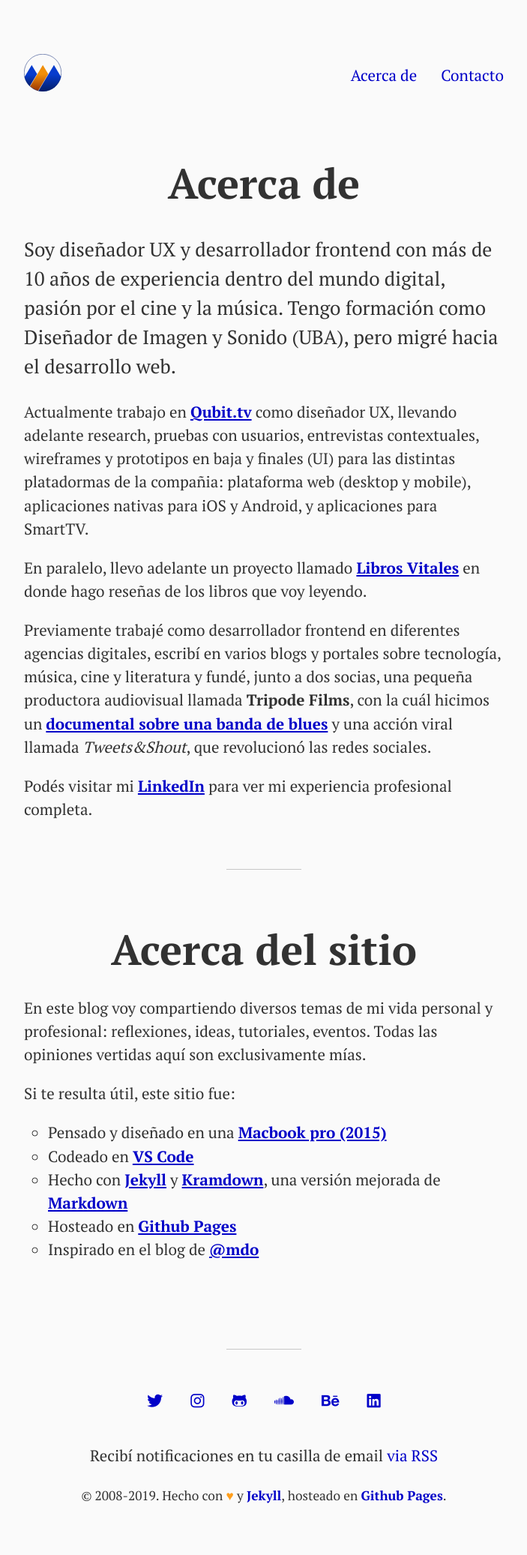
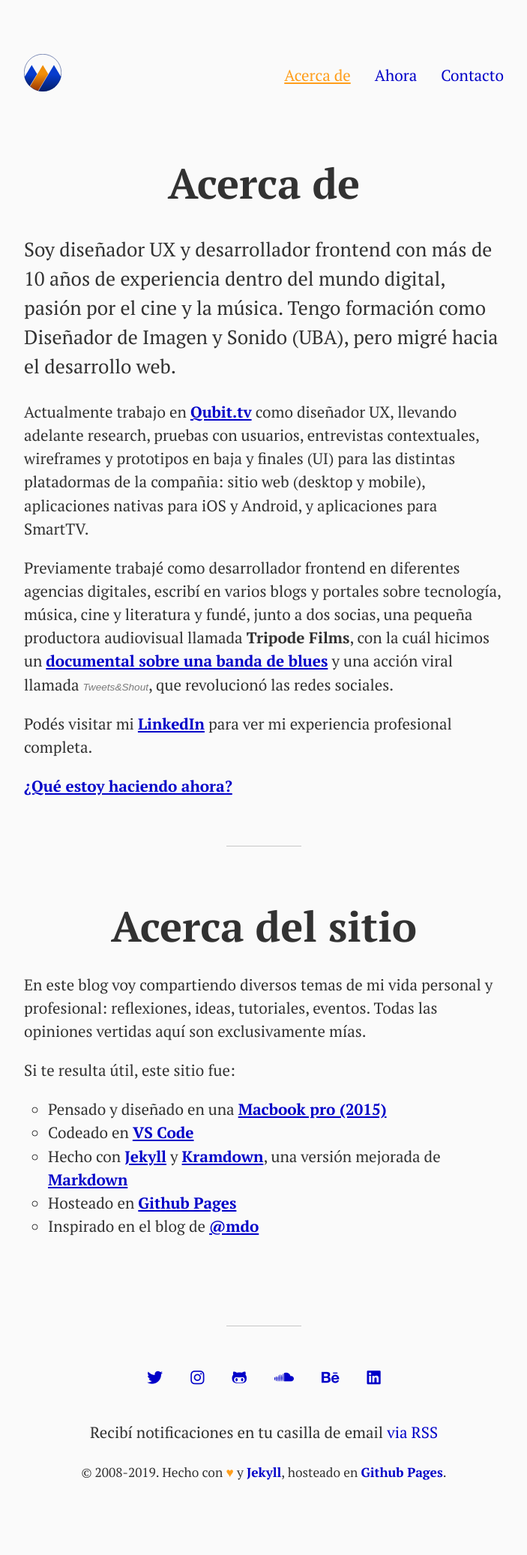
Before and after one commit to martinmasignano/martinmasignano.github.io, a Jekyll site: the page built from about.md, in a window 1280 px wide. Shown: the whole page at 75% size, without its empty margins (288-991 px from the left). Built offline with Jekyll 4.4.1, drawn with Linux system fonts in a browser that asks for light colours; nearby versions of some CDN libraries; after the commit the page ends 2043 px from its top, so only the background shows below that.

Commit message:
Ajustes en menu, agrego carpeta drafts y página de ahora

```diff
--- a/_includes/header.html
+++ b/_includes/header.html
@@ -10,10 +10,10 @@
     {%- if page_paths -%}
         <nav class="site-nav">
             <ul>
-                {%- for path in page_paths -%}
-                {%- assign my_page = site.pages | where: "path", path | first -%}
+                {% assign pages_list = (site.pages | sort: 'order') %}
+                {% for my_page in pages_list %}
                     {%- if my_page.title -%}
-                    <li>
+                    <li class="{% if my_page.url == page.url %}active{% endif %}">
                         <a class="page-link" href="{{ my_page.url | relative_url }}">{{ my_page.title | escape }}</a>
                     </li>
                     {%- endif -%}
--- a/_sass/minimal/base.scss
+++ b/_sass/minimal/base.scss
@@ -23,6 +23,13 @@ hr {
     border: 0;
 }
 
+em {
+    font-size: .85rem;
+    font-family: sans-serif;
+    font-style: italic;
+    color: #7a7a7a;
+}
+
 .heart {
     color: $heart;
 }
--- a/_sass/minimal/layout.scss
+++ b/_sass/minimal/layout.scss
@@ -46,6 +46,17 @@ main {
 nav {
     display: block;
     text-align: right;
+
+    ul {
+        li {
+            &.active {
+                a {
+                    color: $active-color;
+                    text-decoration: underline;
+                }
+            }
+        }
+    }
 }
 
 .post {
@@ -73,6 +84,7 @@ nav {
 
         .post-meta {
             float: right;
+            padding: .2rem 0;
         }
     }
 }
@@ -83,6 +95,7 @@ nav {
 
 .post-meta {
     color: lighten($text-color, 40);
+    font-size: 85%;
 }
 
 .post-content {
@@ -112,10 +125,7 @@ nav {
         max-width: 75%;
         padding: 0;
         margin: -1rem auto 2rem;
+        text-align: center;
         font-size: .6875rem;
-        font-family: sans-serif;
-        font-style: italic;
-        color: #7a7a7a;
-        text-align: center;
     }
 }
--- a/_sass/minimal/variables.scss
+++ b/_sass/minimal/variables.scss
@@ -10,6 +10,8 @@ $link-color: $dark-blue;
 $text-color: $mine-shaft;
 $heart: $tree-poppy;
 
+$active-color: $heart;
+
 //$font-base: 'PT Sans', sans-serif;
 //$font-headings: 'PT Serif', serif;
 
--- a/about.md
+++ b/about.md
@@ -2,16 +2,17 @@
 layout: page
 title: Acerca de
 permalink: /about/
+order: 0
 ---
 Soy diseñador UX y desarrollador frontend con más de 10 años de experiencia dentro del mundo digital, pasión por el cine y la música. Tengo formación como Diseñador de Imagen y Sonido (UBA), pero migré hacia el desarrollo web.
 
-Actualmente trabajo en **[Qubit.tv](http://qubit.tv){:target="blank"}** como diseñador UX, llevando adelante research, pruebas con usuarios, entrevistas contextuales, wireframes y prototipos en baja y finales (UI) para las distintas platadormas de la compañia: plataforma web (desktop y mobile), aplicaciones nativas para iOS y Android, y aplicaciones para SmartTV.
-
-En paralelo, llevo adelante un proyecto llamado **[Libros Vitales](https://instagram.com/librosvitales){:target="blank"}** en donde hago reseñas de los libros que voy leyendo.
+Actualmente trabajo en **[Qubit.tv](http://qubit.tv){:target="blank"}** como diseñador UX, llevando adelante research, pruebas con usuarios, entrevistas contextuales, wireframes y prototipos en baja y finales (UI) para las distintas platadormas de la compañia: sitio web (desktop y mobile), aplicaciones nativas para iOS y Android, y aplicaciones para SmartTV.
 
 Previamente trabajé como desarrollador frontend en diferentes agencias digitales, escribí en varios blogs y portales sobre tecnología, música, cine y literatura y fundé, junto a dos socias, una pequeña productora audiovisual llamada **Tripode Films**, con la cuál hicimos un **[documental sobre una banda de blues](https://vimeo.com/12328175){:target="blank"}** y una acción viral llamada _Tweets&Shout_, que revolucionó las redes sociales.
 
 Podés visitar mi **[LinkedIn](https://www.linkedin.com/in/martinmasignano){:target="blank"}** para ver mi experiencia profesional completa.
+
+**[¿Qué estoy haciendo ahora?](/now/)**
 
 <hr />
 
```
Also changed, not shown: _drafts/2019-07-03-bulletjournal.markdown (added, +13 -0 lines), contact.md (+1 -0 lines), now.md (added, +18 -0 lines).
